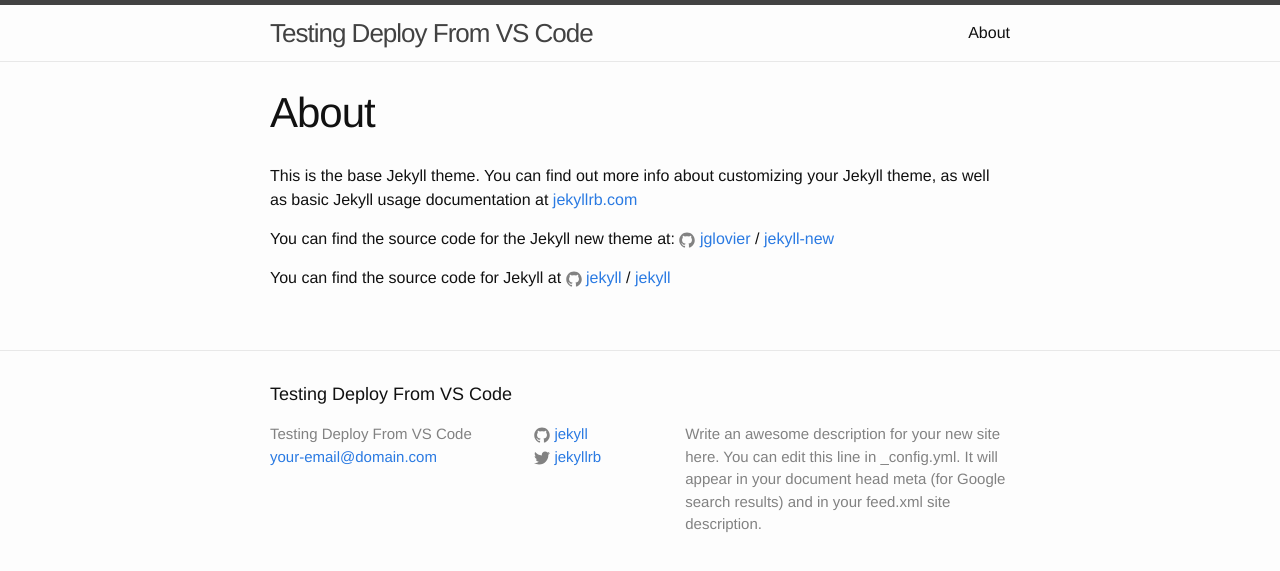
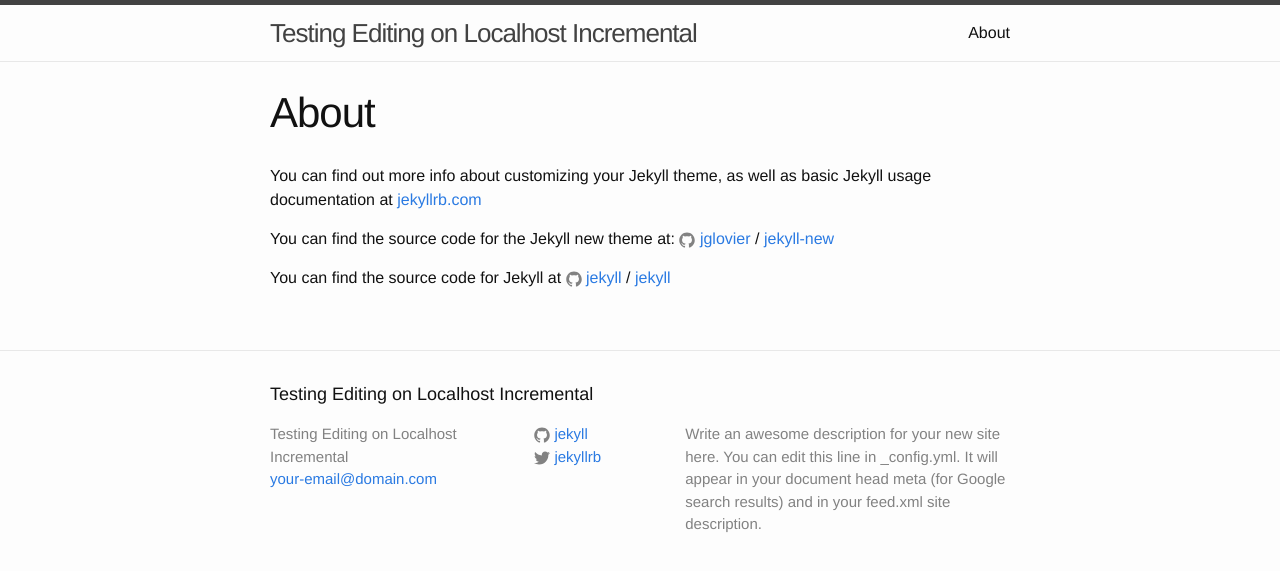
Before and after one commit to mmccollum/mmccollum.github.io, a Jekyll site: the page built from about.md, in a window 1280 px wide. Shown: the top 571 px of the page. Built offline with Jekyll 4.4.1, drawn with Linux system fonts in a browser that asks for light colours.

Commit message:
added .gitignore

```diff
--- a/_config.yml
+++ b/_config.yml
@@ -6,7 +6,7 @@
 # 'jekyll serve'. If you change this file, please restart the server process.
 
 # Site settings
-title: Testing Deploy From VS Code
+title: Testing Editing on Localhost Incremental
 email: your-email@domain.com
 description: > # this means to ignore newlines until "baseurl:"
   Write an awesome description for your new site here. You can edit this
--- a/about.md
+++ b/about.md
@@ -4,7 +4,7 @@ title: About
 permalink: /about/
 ---
 
-This is the base Jekyll theme. You can find out more info about customizing your Jekyll theme, as well as basic Jekyll usage documentation at [jekyllrb.com](http://jekyllrb.com/)
+You can find out more info about customizing your Jekyll theme, as well as basic Jekyll usage documentation at [jekyllrb.com](http://jekyllrb.com/)
 
 You can find the source code for the Jekyll new theme at:
 {% include icon-github.html username="jglovier" %} /
```
Also changed, not shown: 5 other files.
